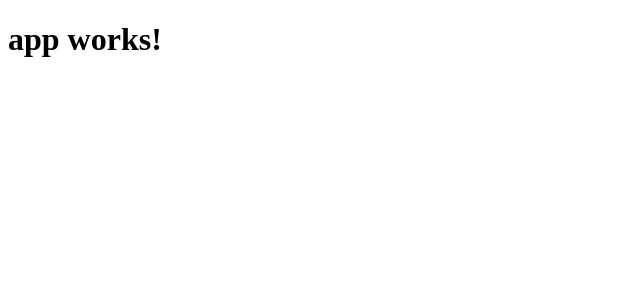
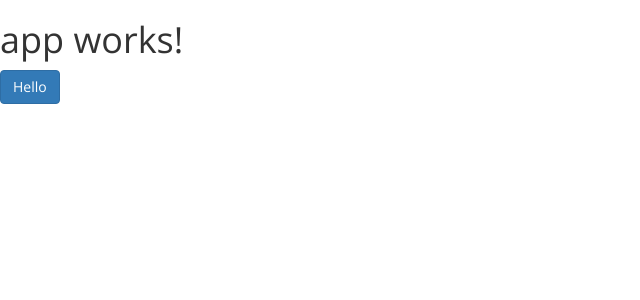
Before and after one commit to PLDiCicco/NSPD-Web, an Angular app: page / in a window 1280 px wide. Shown: the top 300 px of the page, without its empty margins (0-640 px from the left). Built offline with nearby package versions, Linux system fonts and the light colour scheme.

Commit message:
Init commit with angular, bootstrap and google font

```diff
--- a/package.json
+++ b/package.json
@@ -20,6 +20,7 @@
     "@angular/platform-browser": "^4.0.0",
     "@angular/platform-browser-dynamic": "^4.0.0",
     "@angular/router": "^4.0.0",
+    "bootstrap": "^3.3.7",
     "core-js": "^2.4.1",
     "rxjs": "^5.1.0",
     "zone.js": "^0.8.4"
--- a/src/app/app.component.html
+++ b/src/app/app.component.html
@@ -1,3 +1,4 @@
 <h1>
   {{title}}
 </h1>
+<button class="btn btn-primary">Hello</button>
--- a/src/index.html
+++ b/src/index.html
@@ -7,6 +7,7 @@
 
   <meta name="viewport" content="width=device-width, initial-scale=1">
   <link rel="icon" type="image/x-icon" href="favicon.ico">
+  <link href="https://fonts.googleapis.com/css?family=Open+Sans" rel="stylesheet">
 </head>
 <body>
   <app-root>Loading...</app-root>
--- a/src/styles.css
+++ b/src/styles.css
@@ -1 +1,4 @@
 /* You can add global styles to this file, and also import other style files */
+body {
+   font-family: 'Open Sans', sans-serif;
+}
```
Also changed, not shown: .angular-cli.json.
